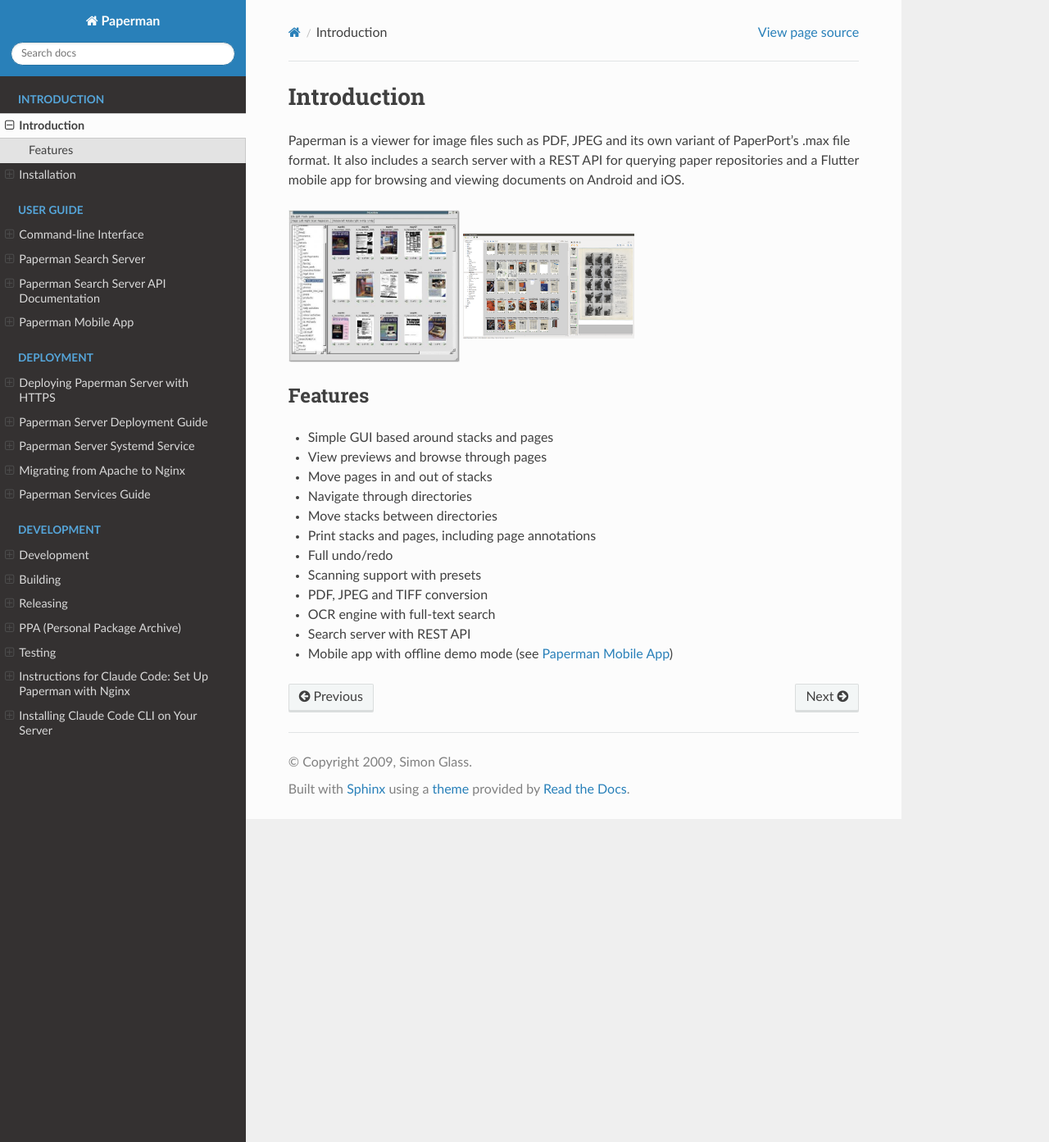
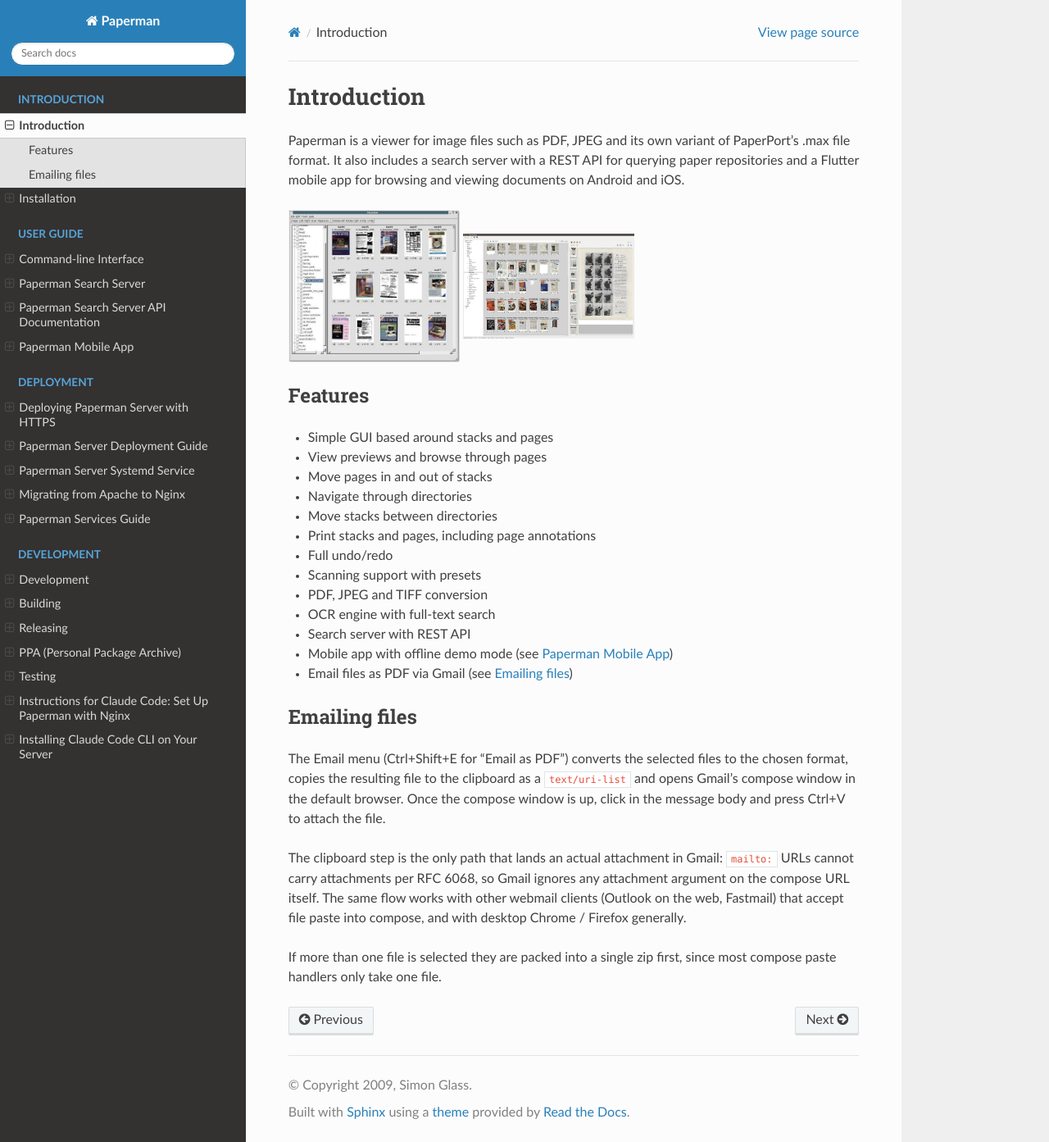
Before and after one commit to sjg20/paperman, a Sphinx documentation site: the page built from doc/introduction.rst, in a window 1280 px wide and 1393 px high. Shown: the whole window at 82% size. Built offline with Sphinx 7.4.7 and the Read the Docs theme 3.1.0, drawn with Linux system fonts in a browser that asks for light colours.

Commit message:
dmop: Email via clipboard + Gmail compose URL
Desktopmodel::emailFiles() hard-codes Thunderbird via its '-compose'
interface, so users whose mail client is Gmail's web compose get
nothing useful: mailto: URLs cannot carry attachments per RFC 6068,
and the Gmail compose URL ignores any attachment argument too.

Put the file on the clipboard as a text/uri-list and open Gmail's
compose URL in the system browser.  The user pastes the attachment
into the compose window with Ctrl+V; Chromium and Firefox both treat
a file paste from the clipboard as an attachment, so this lands a
real attachment in Gmail and works the same way with Outlook on the
web and Fastmail.  The single-file vs zip behaviour is unchanged:
multi-file selections are still packed into a zip first.

Update doc/introduction.rst and README.md to document the new flow
and the Ctrl+V step.

Co-developed-by: Claude <noreply@anthropic.com>

```diff
--- a/doc/introduction.rst
+++ b/doc/introduction.rst
@@ -27,3 +27,23 @@
 - OCR engine with full-text search
 - Search server with REST API
 - Mobile app with offline demo mode (see :doc:`app`)
+- Email files as PDF via Gmail (see `Emailing files`_)
+
+Emailing files
+--------------
+
+The Email menu (Ctrl+Shift+E for "Email as PDF") converts the selected
+files to the chosen format, copies the resulting file to the clipboard
+as a ``text/uri-list`` and opens Gmail's compose window in the default
+browser.  Once the compose window is up, click in the message body and
+press Ctrl+V to attach the file.
+
+The clipboard step is the only path that lands an actual attachment in
+Gmail: ``mailto:`` URLs cannot carry attachments per RFC 6068, so Gmail
+ignores any attachment argument on the compose URL itself.  The same
+flow works with other webmail clients (Outlook on the web, Fastmail)
+that accept file paste into compose, and with desktop Chrome / Firefox
+generally.
+
+If more than one file is selected they are packed into a single zip
+first, since most compose paste handlers only take one file.
```
Also changed, not shown: README.md (+1 -0 lines), 2 other files.
